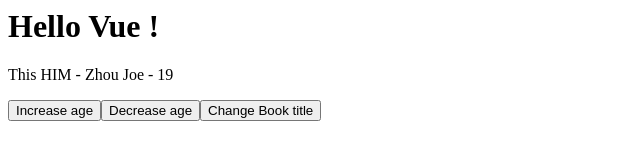
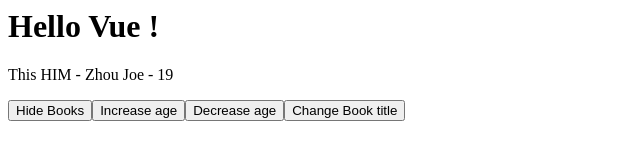
Before and after one commit to ZhouChenxing-Joe/Vue3-Learning, a plain HTML site: page index.html in a window 1280 px wide. Both pictures are taken after a click on the button "Change Book title". Shown: the whole page, without its empty margins (0-640 px from the left). Drawn offline with nearby package versions, Linux system fonts and the light colour scheme.

Commit message:
version 3

```diff
--- a/app.js
+++ b/app.js
@@ -6,14 +6,26 @@
 
    data() {
       return {
+        showBooks: true,
         title: 'This ME',
         author: 'Zhou Joe',
         age: '19',
       }
 
+   },
+   methods: {
+
+     toggleShowBooks(){
+        this.showBooks = false;
+     },
+
+     changeTitle(title){
+        // this.title = 'This HIM'
+        this.title = title
+     }
    }
 
-})
+});
 
 
 app.mount('#app')
--- a/index.html
+++ b/index.html
@@ -9,11 +9,17 @@
    <h1>Hello Vue !</h1>
 
    <div id="app">
-       <p>{{ title }} - {{ author }} - {{ age }}</p>
+       <div v-if="showBooks">
+        <p>{{ title }} - {{ author }} - {{ age }}</p>
+       </div>
+
+       <button @click="toggleShowBooks">
+        <span>Hide Books</span>
+       </button>
 
        <button v-on:click="age++">Increase age</button>
        <button v-on:click="age--">Decrease age</button>
-       <button @click="title = 'This HIM'">Change Book title</button>
+       <button @click="changeTitle('This HIM')">Change Book title</button>
    </div>
 
 
```
